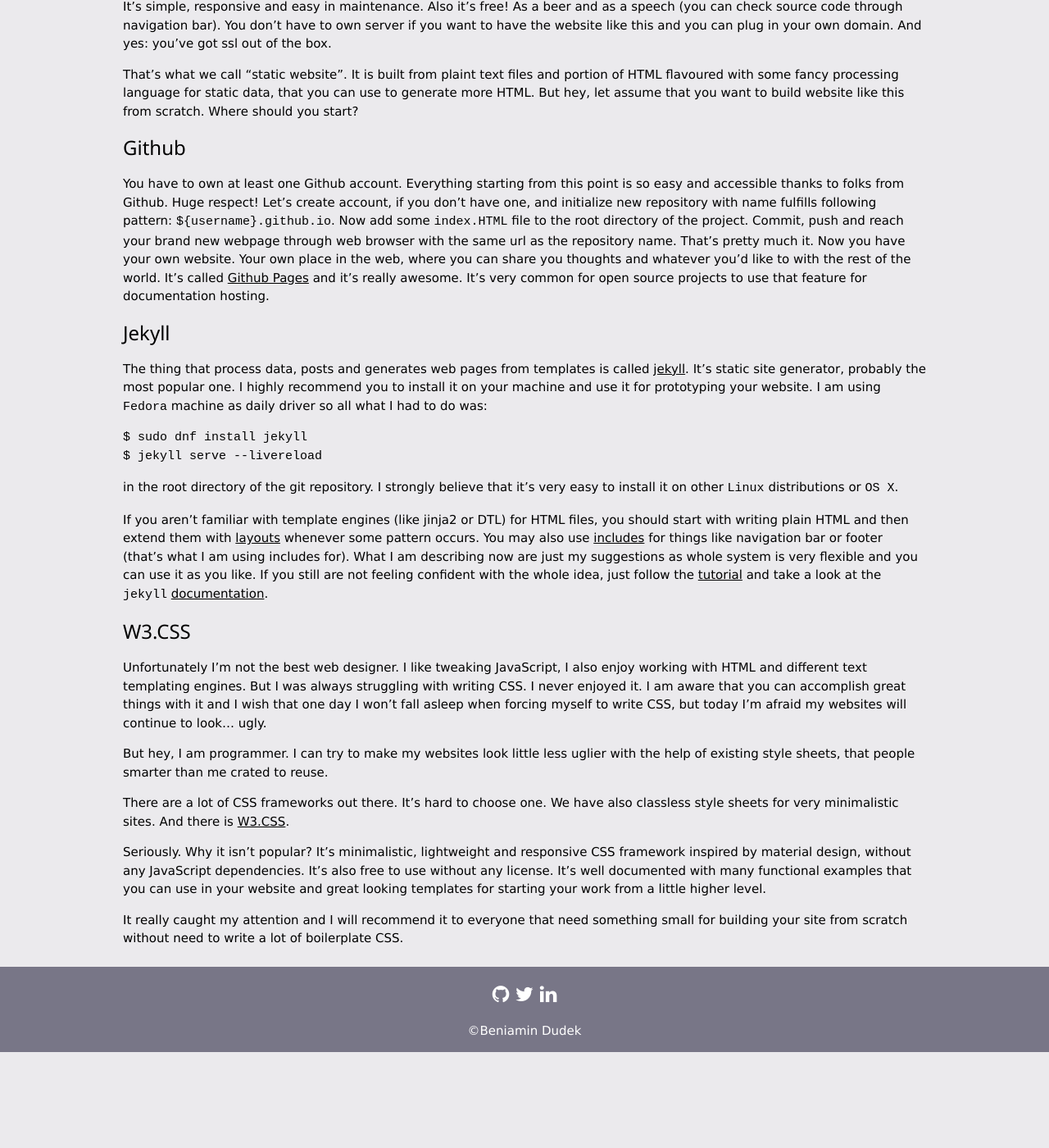
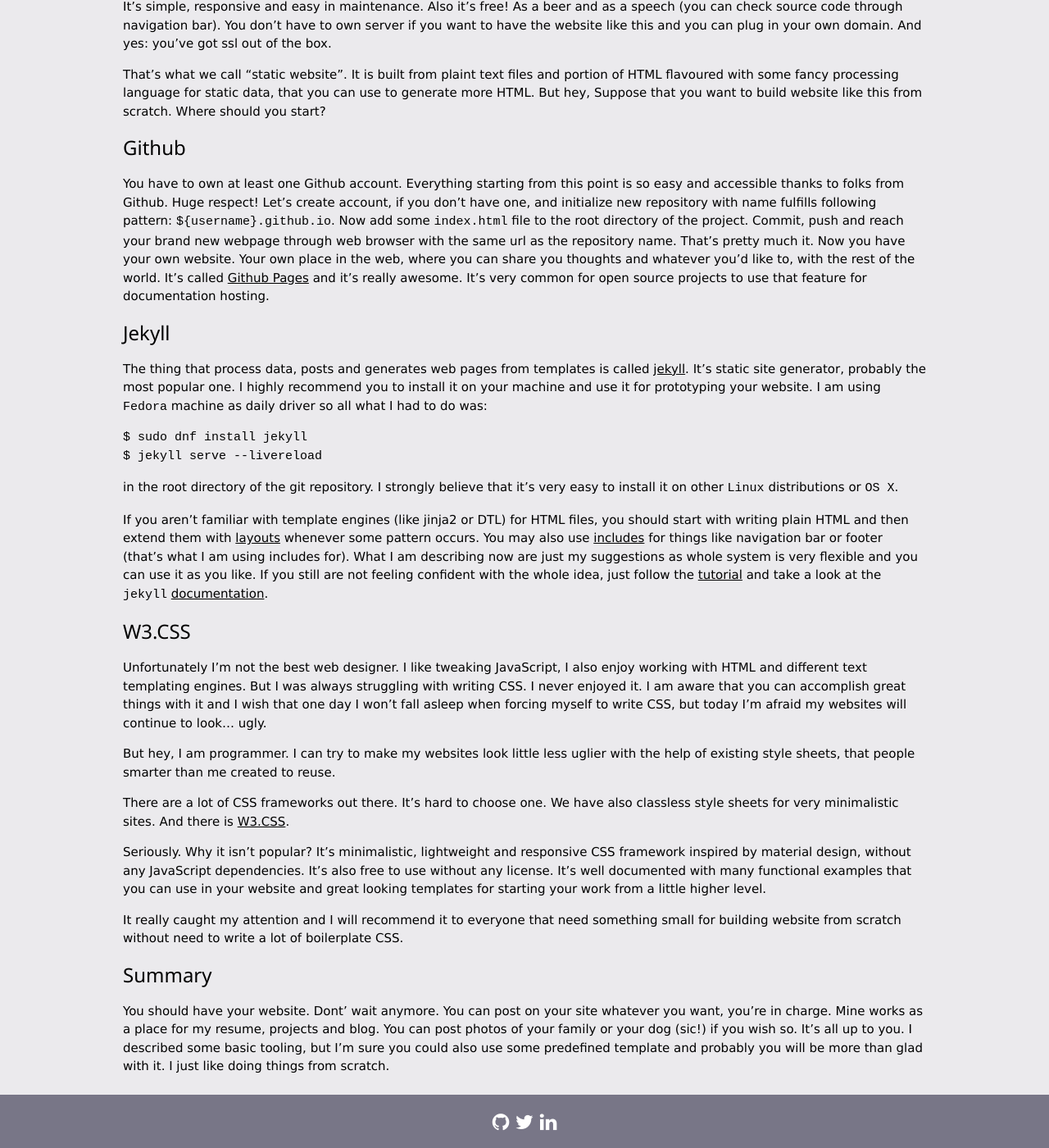
Before and after one commit to thinkofher/thinkofher.github.io, a Jekyll site: the page built from _posts/2020-10-04-how-i-built-this-website.md, in a window 1280 px wide and 1400 px high, scrolled down 228 px. Shown: the whole window at 82% size. Built offline with Jekyll 4.4.1, drawn with Linux system fonts in a browser that asks for light colours; before the commit the page ends 1511 px from its top, so only the background shows below that.

Commit message:
Summary and some improvements.

```diff
--- a/_posts/2020-10-04-how-i-built-this-website.md
+++ b/_posts/2020-10-04-how-i-built-this-website.md
@@ -9,11 +9,11 @@ layout: post
 
 It's simple, responsive and easy in maintenance. Also it's free! As a beer and as a speech (you can check source code through navigation bar). You don't have to own server if you want to have the website like this and you can plug in your own domain. And yes: you've got ssl out of the box.
 
-That's what we call "static website". It is built from plaint text files and portion of HTML flavoured with some fancy processing language for static data, that you can use to generate more HTML. But hey, let assume that you want to build website like this from scratch. Where should you start?
+That's what we call "static website". It is built from plaint text files and portion of HTML flavoured with some fancy processing language for static data, that you can use to generate more HTML. But hey, Suppose that you want to build website like this from scratch. Where should you start?
 
 ### Github
 
-You have to own at least one Github account. Everything starting from this point is so easy and accessible thanks to folks from Github. Huge respect! Let's create account, if you don't have one, and initialize new repository with name fulfills following pattern: `${username}.github.io`. Now add some `index.HTML` file to the root directory of the project. Commit, push and reach your brand new webpage through web browser with the same url as the repository name. That's pretty much it. Now you have your own website. Your own place in the web, where you can share you thoughts and whatever you'd like to with the rest of the world. It's called [Github Pages](https://pages.github.com/) and it's really awesome. It's very common for open source projects to use that feature for documentation hosting.
+You have to own at least one Github account. Everything starting from this point is so easy and accessible thanks to folks from Github. Huge respect! Let's create account, if you don't have one, and initialize new repository with name fulfills following pattern: `${username}.github.io`. Now add some `index.html` file to the root directory of the project. Commit, push and reach your brand new webpage through web browser with the same url as the repository name. That's pretty much it. Now you have your own website. Your own place in the web, where you can share you thoughts and whatever you'd like to, with the rest of the world. It's called [Github Pages](https://pages.github.com/) and it's really awesome. It's very common for open source projects to use that feature for documentation hosting.
 
 
 ### Jekyll
@@ -31,10 +31,14 @@ If you aren't familiar with template engines (like jinja2 or DTL) for HTML files
 
 Unfortunately I'm not the best web designer. I like tweaking JavaScript, I also enjoy working with HTML and different text templating engines. But I was always struggling with writing CSS. I never enjoyed it. I am aware that you can accomplish great things with it and I wish that one day I won't fall asleep when forcing myself to write CSS, but today I'm afraid my websites will continue to look... ugly.
 
-But hey, I am programmer. I can try to make my websites look little less uglier with the help of existing style sheets, that people smarter than me crated to reuse.
+But hey, I am programmer. I can try to make my websites look little less uglier with the help of existing style sheets, that people smarter than me created to reuse.
 
 There are a lot of CSS frameworks out there. It's hard to choose one. We have also classless style sheets for very minimalistic sites. And there is [W3.CSS](https://www.w3schools.com/w3css/).
 
 Seriously. Why it isn't popular? It's minimalistic, lightweight and responsive CSS framework inspired by material design, without any JavaScript dependencies. It's also free to use without any license. It's well documented with many functional examples that you can use in your website and great looking templates for starting your work from a little higher level.
 
-It really caught my attention and I will recommend it to everyone that need something small for building your site from scratch without need to write a lot of boilerplate CSS.
+It really caught my attention and I will recommend it to everyone that need something small for building website from scratch without need to write a lot of boilerplate CSS.
+
+### Summary
+
+You should have your website. Dont' wait anymore. You can post on your site whatever you want, you're in charge. Mine works as a place for my resume, projects and blog. You can post photos of your family or your dog (sic!) if you wish so. It's all up to you. I described some basic tooling, but I'm sure you could also use some predefined template and probably you will be more than glad with it. I just like doing things from scratch.
```
